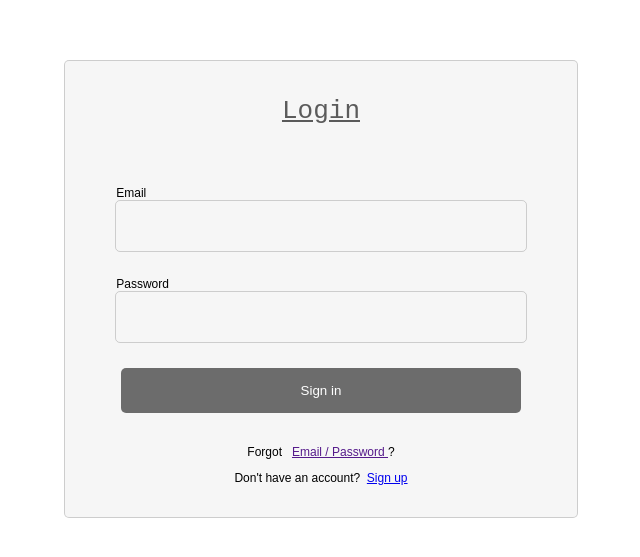
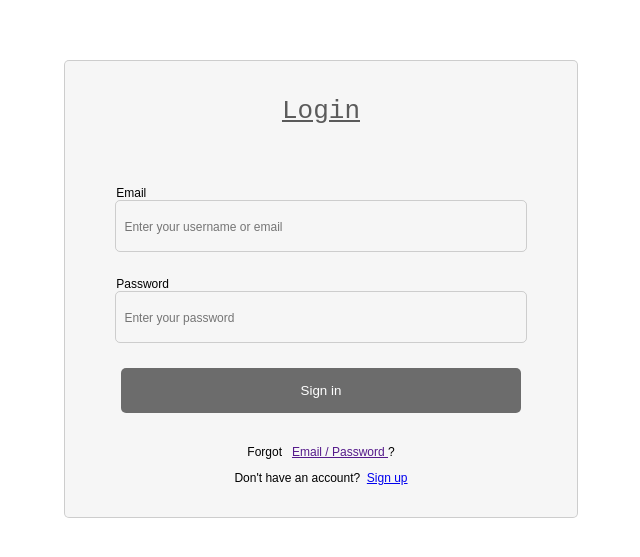
Before and after one commit to Shemaremy/Login-Authenticator, a React (Vite) app in the folder Authenticator/: page / in a window 1280 px wide. Shown: the part 111-668 px from the top of the page, without its empty margins (319-959 px from the left). Built offline with nearby package versions, Linux system fonts and the light colour scheme.

Commit message:
commit 007

```diff
--- a/Authenticator/src/App.css
+++ b/Authenticator/src/App.css
@@ -33,6 +33,7 @@ body {
   padding-top: 100px;
   padding-bottom: 100px;
   padding: 0;
+  transition: padding 0.3s ease-in-out;
 }
 
 .upper_part {
@@ -106,6 +107,9 @@ h1 {
   background-color: rgba(255, 0, 0, 0);
 }
 
+::placeholder {
+  font-size: 12px;
+}
 
 button {
   border-style: solid;
--- a/Authenticator/src/App.jsx
+++ b/Authenticator/src/App.jsx
@@ -16,13 +16,13 @@ function App() {
       <div className='one'>
         <p className='indicator'>Email</p>
         <div className='input_container'>
-          <input type="text" />
+          <input type="text" placeholder='Enter your username or email' name='Name'/>
         </div>
       </div>
       <div className='two'>
         <p className='indicator'>Password</p>
         <div className='input_container'>
-          <input type="text" />
+          <input type="text" placeholder='Enter your password' name='Email'/>
         </div>
       </div>
       <div className='three'>
```
